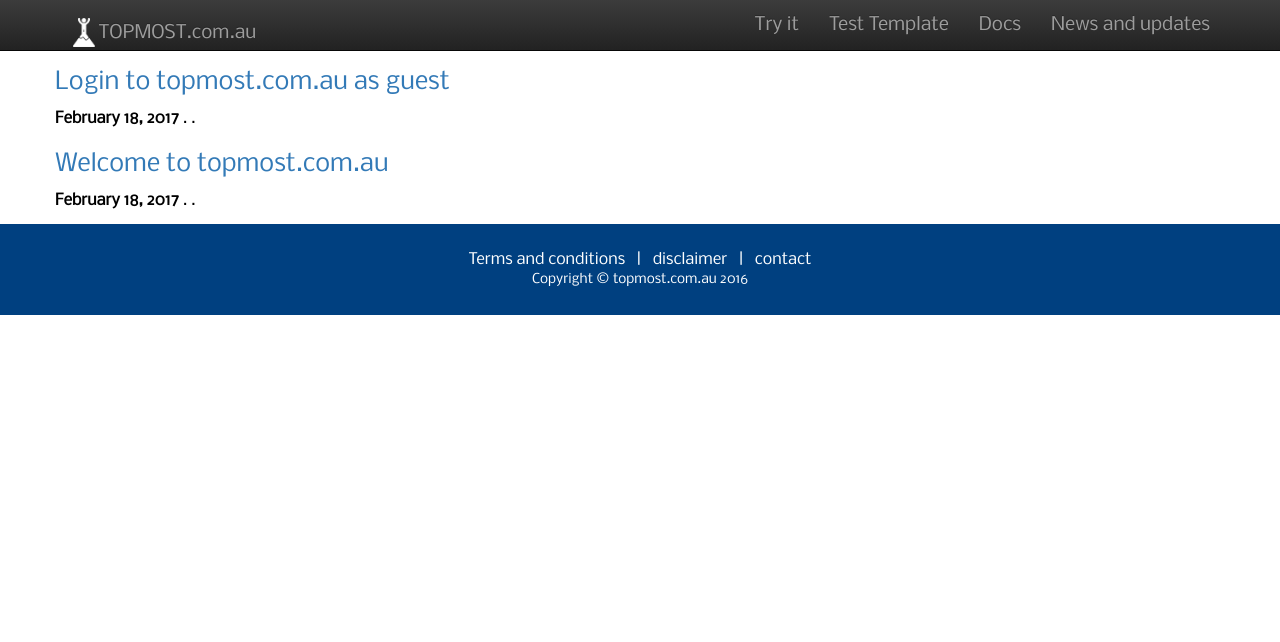
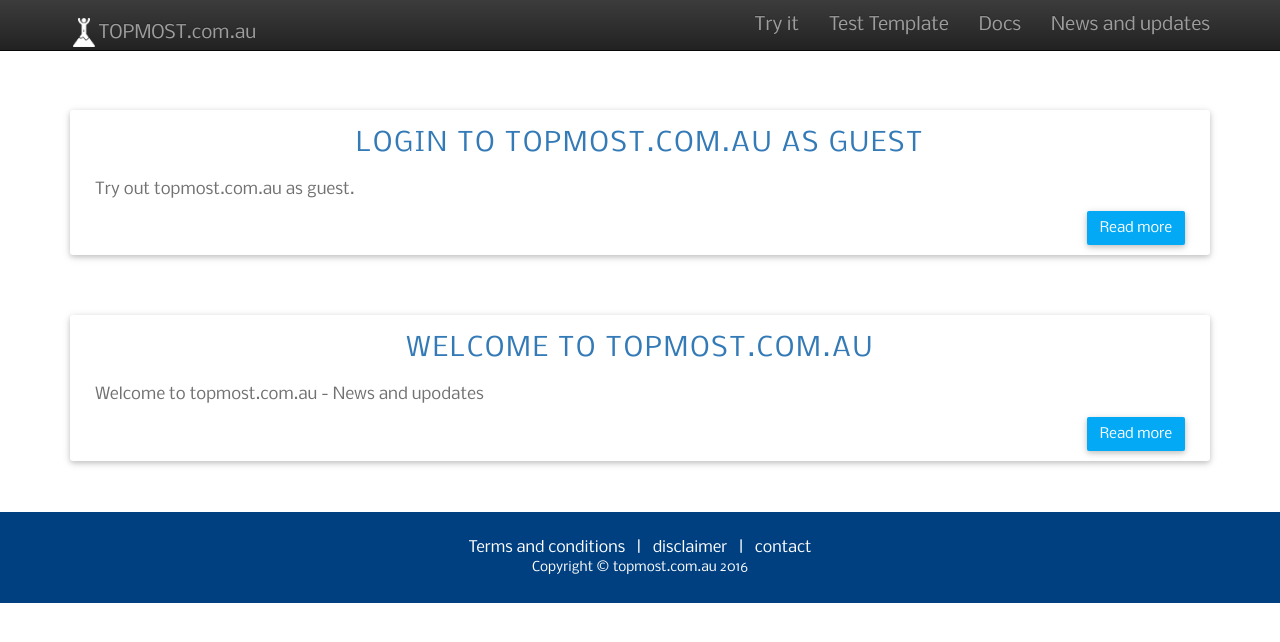
Before and after one commit to topmostcomau/topmostcomau, a Jekyll site: the page built from posts.html, in a window 1280 px wide. Shown: the top 642 px of the page. Built offline with Jekyll 4.4.1, drawn with Linux system fonts in a browser that asks for light colours; nearby versions of some CDN libraries; some web fonts are replaced; library files that are not in the unit come from our copies.

Commit message:
minor updates

```diff
--- a/_posts/2017-02-18-welcome-to-posts.md
+++ b/_posts/2017-02-18-welcome-to-posts.md
@@ -2,6 +2,7 @@
 layout:     default
 title:      "Welcome to topmost.com.au"
 subtitle:   "News and update from topmost."
+description: "Welcome to topmost.com.au - News and upodates"
 date:       2017-02-18 12:00:00
 author:     "Topmost Team"
 header-img: "images/logo_black.png"
--- a/css/main.css
+++ b/css/main.css
@@ -123,3 +123,43 @@ td{
   border: 0 none;
   font-size: 24px;
 }
+
+/******************************
+POSTS
+******************************/
+
+.box {
+    border-radius: 3px;
+    box-shadow: 0 2px 5px 0 rgba(0, 0, 0, 0.16), 0 2px 10px 0 rgba(0, 0, 0, 0.12);
+    padding: 10px 25px;
+    text-align: right;
+    display: block;
+    margin-top: 60px;
+}
+
+.info h4 {
+    font-size: 26px;
+    letter-spacing: 2px;
+    text-transform: uppercase;
+}
+.info > p {
+    color: #717171;
+    font-size: 16px;
+    padding-top: 10px;
+    text-align: justify;
+}
+.info > a {
+    background-color: #03a9f4;
+    border-radius: 2px;
+    box-shadow: 0 2px 5px 0 rgba(0, 0, 0, 0.16), 0 2px 10px 0 rgba(0, 0, 0, 0.12);
+    color: #fff;
+    transition: all 0.5s ease 0s;
+}
+.info > a:hover {
+    background-color: #0288d1;
+    box-shadow: 0 2px 3px 0 rgba(0, 0, 0, 0.16), 0 2px 5px 0 rgba(0, 0, 0, 0.12);
+    color: #fff;
+    transition: all 0.5s ease 0s;
+}
+
+/*************************/
--- a/posts.html
+++ b/posts.html
@@ -4,14 +4,20 @@ title: "Blog"
 description: "A Clean Blog Theme by Start Bootstrap"
 header-img: "img/post-bg-01.jpg"
 ---
-<div class="container-fluid index">
-  <div class="row index all-posts">
 
-{% for post in site.posts %}
-    <h3><a href="{{ post.url }}">{{ post.title }}</a></h3>
-    <p><small><strong>{{ post.date | date: "%B %e, %Y" }}</strong> . {{ post.category }} . <a href="http://erjjones.github.com{{ post.url }}#disqus_thread"></a></small></p>
+<div class="container">
+  {% for post in site.posts %}
+    <div class="row">
+        <div class="col-xs-12 col-sm-12 col-md-12 col-lg-12">
+            <div class="box">
+                <div class="info">
+                    <h4 class="text-center"><a href="{{ post.url }}">{{ post.title }}</a></h4>
+                    <p>{{ post.description }}</p>
+                    <a href="{{ post.url }}" class="btn">Read more</a>
+                </div>
+            </div>
+        </div>
+	</div>
 {% endfor %}
-
-  </div>
-
 </div>
+<br/><br/>
```
Also changed, not shown: _posts/2017-02-19-tomost-login-as-guest.md (+3 -3 lines).
